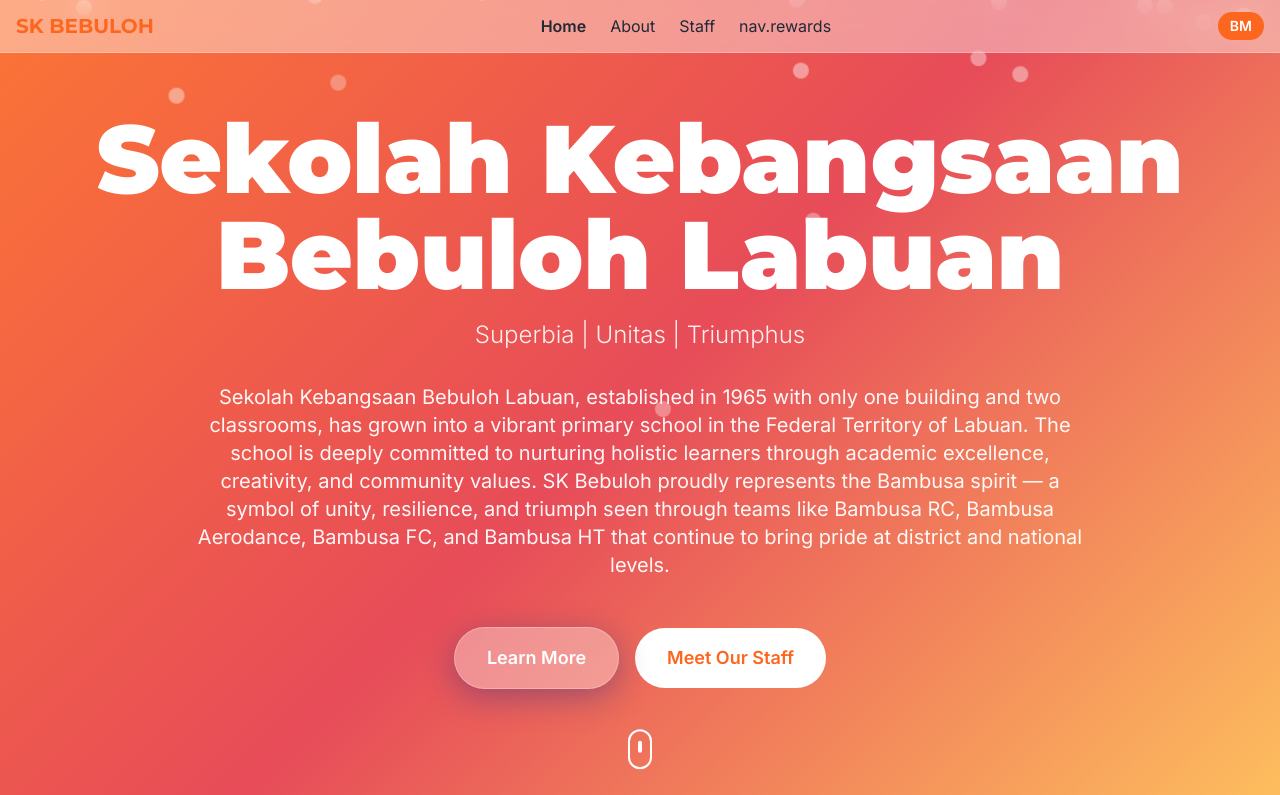
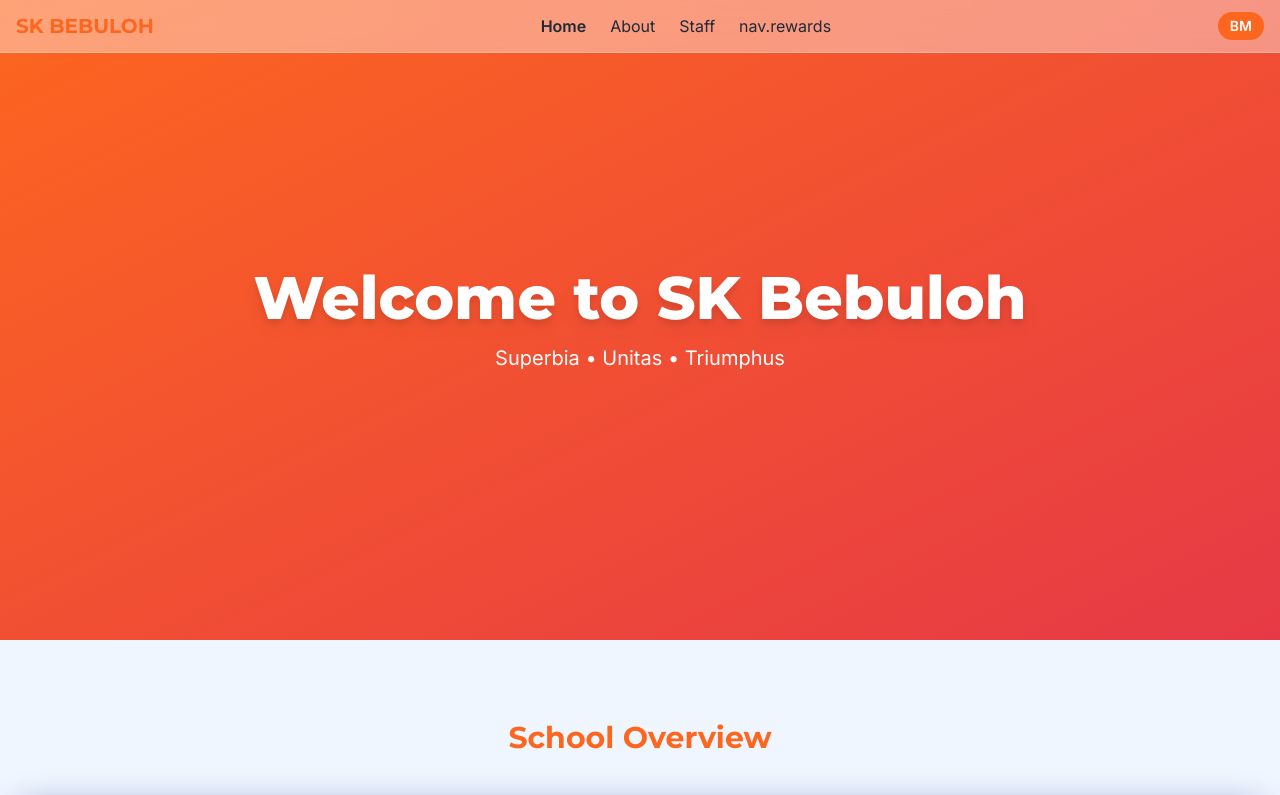
Before and after one commit to ngalang290898-svg/sk-bebuloh-website_update, a Next.js app: page / in a window 1280 px wide. Shown: the top 795 px of the page. Built offline with nearby package versions, Linux system fonts and the light colour scheme.

Commit message:
Update Hero.tsx

```diff
--- a/components/Hero.tsx
+++ b/components/Hero.tsx
@@ -1,123 +1,26 @@
-'use client';
+"use client";
 
-import { motion } from 'framer-motion';
-import { useLanguage } from '@/lib/i18n';
-import homepageContentEN from '@/data/homepage-content-en.json';
-import homepageContentMS from '@/data/homepage-content-ms.json';
+import { motion } from "framer-motion";
+import { useLanguage } from "@/lib/i18n";
 
 export default function Hero() {
   const { language } = useLanguage();
-  const content = language === 'ms' ? homepageContentMS : homepageContentEN;
 
   return (
-    <section className="relative min-h-screen flex items-center justify-center overflow-hidden">
-      {/* Background Gradient */}
-      <div className="absolute inset-0 gradient-bg opacity-90" />
-
-      {/* Animated Background Elements */}
-      <div className="absolute inset-0">
-        {[...Array(20)].map((_, i) => (
-          <motion.div
-            key={i}
-            className="absolute w-4 h-4 bg-white rounded-full opacity-20"
-            initial={{
-              x: Math.random() * (typeof window !== 'undefined' ? window.innerWidth : 1000),
-              y: Math.random() * (typeof window !== 'undefined' ? window.innerHeight : 1000),
-            }}
-            animate={{
-              y: [null, -30, 0],
-              opacity: [0.2, 0.5, 0.2],
-            }}
-            transition={{
-              duration: 3 + Math.random() * 2,
-              repeat: Infinity,
-              delay: Math.random() * 2,
-            }}
-          />
-        ))}
-      </div>
-
-      <div className="relative z-10 text-center text-white container mx-auto px-4">
-        <motion.div
-          initial={{ opacity: 0, y: 50 }}
-          animate={{ opacity: 1, y: 0 }}
-          transition={{ duration: 0.8 }}
-        >
-          {/* School Name */}
-          <motion.h1
-            className="font-montserrat font-black text-5xl md:text-7xl lg:text-8xl mb-4"
-            initial={{ scale: 0.5 }}
-            animate={{ scale: 1 }}
-            transition={{ type: "spring", stiffness: 100, delay: 0.2 }}
-          >
-            {content.school_name}
-          </motion.h1>
-
-          {/* Motto */}
-          <motion.p
-            className="text-xl md:text-2xl font-light mb-8 opacity-90"
-            initial={{ opacity: 0 }}
-            animate={{ opacity: 0.9 }}
-            transition={{ delay: 0.5 }}
-          >
-            {content.motto}
-          </motion.p>
-
-          {/* Overview */}
-          <motion.p
-            className="text-lg md:text-xl max-w-4xl mx-auto mb-12 leading-relaxed opacity-95"
-            initial={{ opacity: 0 }}
-            animate={{ opacity: 0.95 }}
-            transition={{ delay: 0.7 }}
-          >
-            {content.overview}
-          </motion.p>
-
-          {/* CTA Buttons */}
-          <motion.div
-            className="flex flex-col sm:flex-row gap-4 justify-center items-center"
-            initial={{ opacity: 0, y: 30 }}
-            animate={{ opacity: 1, y: 0 }}
-            transition={{ delay: 0.9 }}
-          >
-            <motion.a
-              href="/about"
-              className="glass-effect px-8 py-4 rounded-full font-semibold text-lg hover:shadow-xl transition-all"
-              whileHover={{ scale: 1.05 }}
-              whileTap={{ scale: 0.95 }}
-            >
-              {language === 'ms' ? 'Ketahui Lagi' : 'Learn More'}
-            </motion.a>
-            <motion.a
-              href="/staff"
-              className="bg-white text-primary px-8 py-4 rounded-full font-semibold text-lg hover:shadow-xl transition-all"
-              whileHover={{ scale: 1.05 }}
-              whileTap={{ scale: 0.95 }}
-            >
-              {language === 'ms' ? 'Lihat Staf' : 'Meet Our Staff'}
-            </motion.a>
-          </motion.div>
-        </motion.div>
-      </div>
-
-      {/* Scroll Indicator */}
+    <section className="relative h-[80vh] flex items-center justify-center text-center bg-gradient-to-br from-primary to-accent-red text-white overflow-hidden">
       <motion.div
-        className="absolute bottom-8 left-1/2 transform -translate-x-1/2"
-        initial={{ opacity: 0 }}
-        animate={{ opacity: 1 }}
-        transition={{ delay: 1.2 }}
+        initial={{ opacity: 0, y: 50 }}
+        animate={{ opacity: 1, y: 0 }}
+        transition={{ duration: 0.8 }}
       >
-        <motion.div
-          className="w-6 h-10 border-2 border-white rounded-full flex justify-center"
-          animate={{ y: [0, 10, 0] }}
-          transition={{ duration: 2, repeat: Infinity }}
-        >
-          <motion.div
-            className="w-1 h-3 bg-white rounded-full mt-2"
-            animate={{ y: [0, 12, 0] }}
-            transition={{ duration: 2, repeat: Infinity }}
-          />
-        </motion.div>
+        <h1 className="font-montserrat font-extrabold text-5xl md:text-6xl drop-shadow-lg">
+          {language === "ms" ? "Selamat Datang ke SK Bebuloh" : "Welcome to SK Bebuloh"}
+        </h1>
+        <p className="mt-4 text-lg md:text-xl font-inter">
+          {language === "ms"
+            ? "Superbia • Unitas • Triumphus"
+            : "Superbia • Unitas • Triumphus"}
+        </p>
       </motion.div>
     </section>
   );
```
